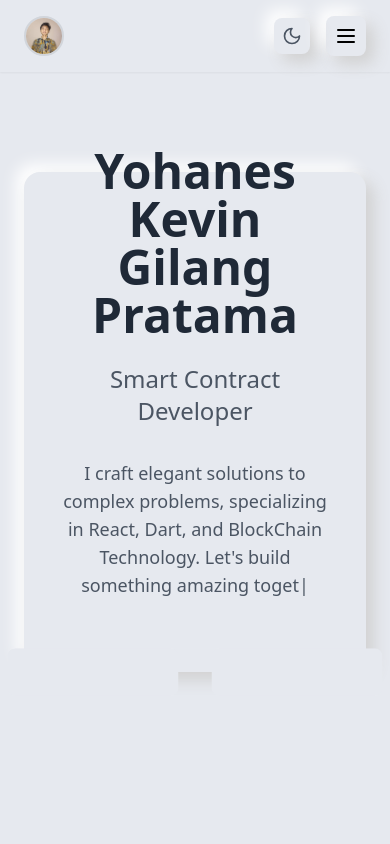
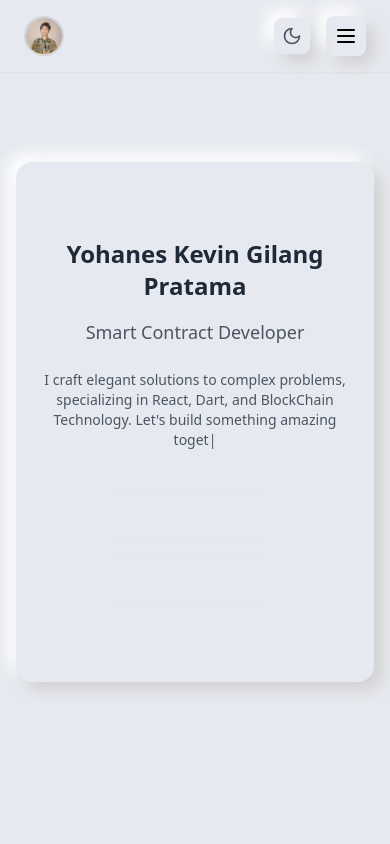
Before and after one commit to Kevin5621/yohanes-kevin-portofolio, a React (Vite) app: page / in a window 390 px wide. Shown: the top 844 px of the page. Built offline with nearby package versions, Linux system fonts and the light colour scheme.

Commit message:
adjust - mobile version hero page

```diff
--- a/src/components/Hero.tsx
+++ b/src/components/Hero.tsx
@@ -1,11 +1,6 @@
 import { useEffect, useState } from "react";
 import { Typewriter } from "./hook/Animated_typeWritter";
 import { AnimatedButton } from "./hook/AnimatedButton";
-export interface AnimatedButtonProps {
-  text: string;
-  delay: number;
-  buttonVisible: boolean;
-}
 
 const Hero = () => {
   const [isPressed, setIsPressed] = useState(false);
@@ -14,17 +9,14 @@ const Hero = () => {
   const [buttonsVisible, setButtonsVisible] = useState(false);
 
   useEffect(() => {
-    // Start card emergence animation after a brief delay
     const cardTimer = setTimeout(() => {
       setCardVisible(true);
     }, 500);
 
-    // Start content/typewriter animations after card emergence
     const contentTimer = setTimeout(() => {
       setContentVisible(true);
     }, 1500);
 
-    // Start button emergence animations after content
     const buttonTimer = setTimeout(() => {
       setButtonsVisible(true);
     }, 6300);
@@ -37,10 +29,10 @@ const Hero = () => {
   }, []);
 
   return (
-    <section id="home" className="h-screen flex items-center justify-center bg-gray-100 dark:bg-dark px-6 transition-colors duration-200">
+    <section id="home" className="min-h-screen flex items-center justify-center bg-gray-100 dark:bg-dark px-4 sm:px-6 transition-colors duration-200">
       <div className="w-full max-w-4xl mx-auto text-center">
         <div
-          className={`w-full h-[500px] md:h-[460px] p-8 rounded-2xl transform transition-all duration-1000 ease-out
+          className={`w-full min-h-[520px] sm:min-h-[460px] p-6 sm:p-8 rounded-2xl transform transition-all duration-1000 ease-out
             ${isPressed ? 'scale-[0.98] shadow-neumorph-inset dark:shadow-neumorph-dark-inset' :
               cardVisible ? 'scale-100 opacity-100 shadow-neumorph dark:shadow-neumorph-dark' : 'scale-95 opacity-0 shadow-none'}
             cursor-pointer relative bg-gray-100 dark:bg-dark`}
@@ -51,45 +43,51 @@ const Hero = () => {
           onMouseDown={() => setIsPressed(true)}
           onMouseUp={() => setIsPressed(false)}
           onMouseLeave={() => setIsPressed(false)}
+          onTouchStart={() => setIsPressed(true)}
+          onTouchEnd={() => setIsPressed(false)}
         >
           {contentVisible && (
-            <div className="absolute inset-0 flex flex-col items-center justify-center p-8">
-              <div>
+            <div className="absolute inset-0 flex flex-col items-center justify-center p-6 sm:p-8">
+              <div className="w-full">
                 <Typewriter
                   text="Yohanes Kevin Gilang Pratama"
                   delay={0}
-                  className="block text-5xl md:text-6xl font-bold text-gray-800 dark:text-gray-100 mb-6"
+                  className="block text-2xl sm:text-4xl md:text-5xl lg:text-6xl font-bold text-gray-800 dark:text-gray-100 mb-4"
                 />
               </div>
 
-              <div>
+              <div className="w-full">
                 <Typewriter
                   text="Smart Contract Developer"
                   delay={1900}
-                  className="block text-2xl md:text-3xl text-gray-600 dark:text-gray-300 mb-8"
+                  className="block text-lg sm:text-2xl md:text-3xl text-gray-600 dark:text-gray-300 mb-6"
                 />
               </div>
 
-              <div className="mb-12 w-full max-w-2xl mx-auto">
+              <div className="mb-10 w-full max-w-2xl mx-auto">
                 <Typewriter
                   text="I craft elegant solutions to complex problems, specializing in React, Dart, and BlockChain Technology. Let's build something amazing together."
                   delay={2900}
                   speed={13}
-                  className="block text-lg text-gray-600 dark:text-gray-300"
+                  className="block text-sm sm:text-lg text-gray-600 dark:text-gray-300"
                 />
               </div>
 
-              <div className="flex justify-center space-x-6">
+              <div className="flex flex-col items-center sm:flex-row sm:justify-center gap-4 sm:gap-6 w-full">
+                <div className="w-48 sm:w-auto">
                   <AnimatedButton
                     text="View Projects"
                     delay={1000}
                     buttonVisible={buttonsVisible}
                   />
+                </div>
+                <div className="w-48 sm:w-auto">
                   <AnimatedButton
                     text="Contact Me"
                     delay={1000}
                     buttonVisible={buttonsVisible}
                   />
+                </div>
               </div>
             </div>
           )}
```
Lines whose indentation alone changed are shown as unchanged.
